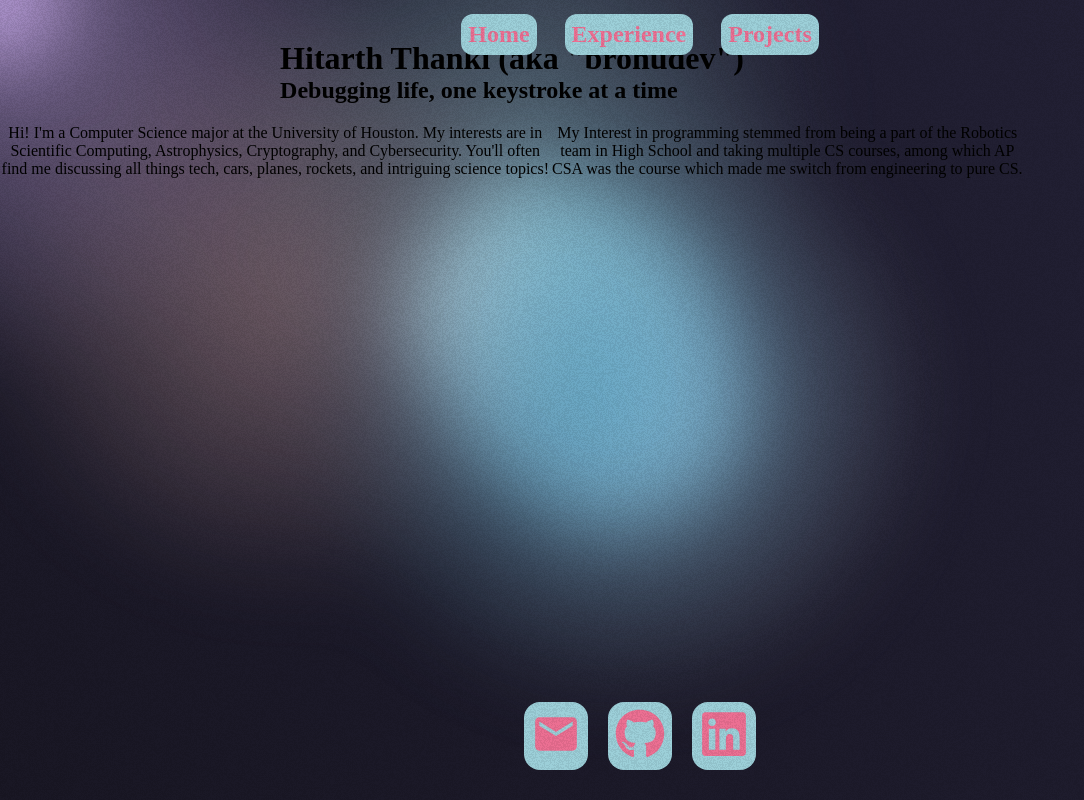
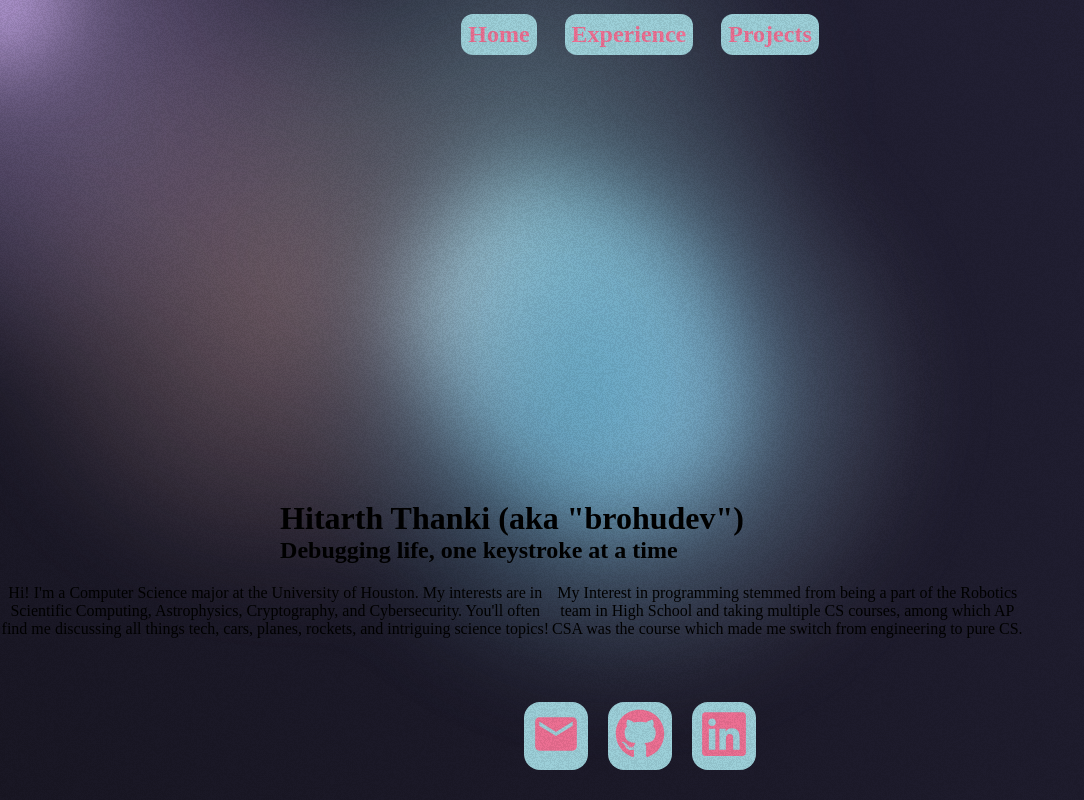
Before and after one commit to brohudev/portfolio, a React (Create React App) app: page / in a window 1280 px wide. Shown: the whole page, without its empty margins (0-1084 px from the left). Built offline with nearby package versions, Linux system fonts and the light colour scheme.

Commit message:
bro all of this css needs to be redone :skull:

```diff
--- a/src/components/css/about.css
+++ b/src/components/css/about.css
@@ -14,7 +14,8 @@ about {
   flex-direction: column;
   align-items: center;
   max-width: 80%;
-  top: 40px;
+  top: 500px;
+  justify-content: center;
 }
 section {
   display: flex;
```
